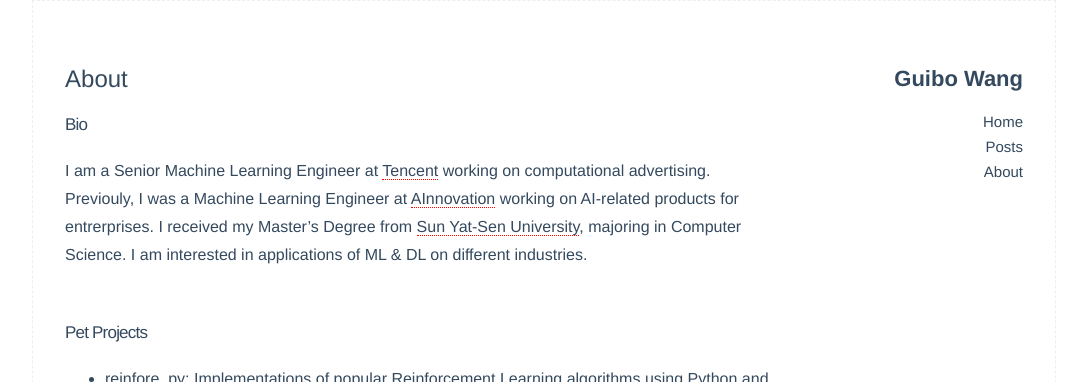
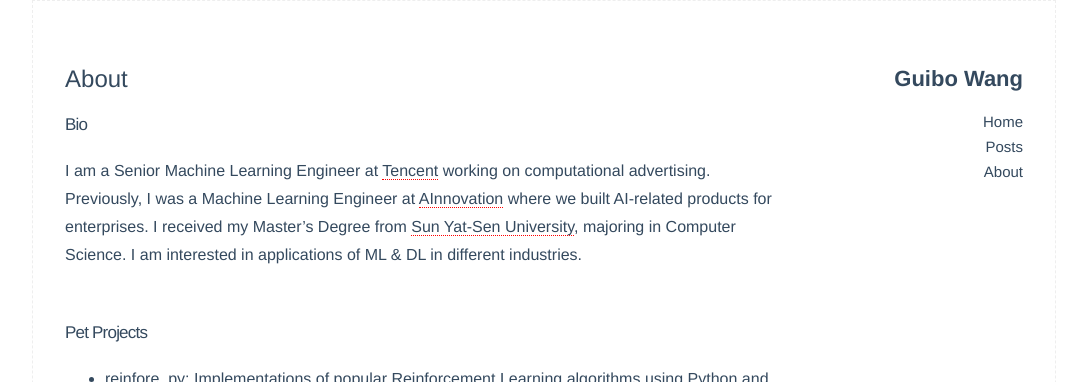
Before and after one commit to borgwang/borgwang.github.io, a Jekyll site: the page built from about.md, in a window 1280 px wide. Shown: the top 382 px of the page, without its empty margins (96-1183 px from the left). Built offline with Jekyll 4.4.1, drawn with Linux system fonts in a browser that asks for light colours; comment, search, counter and statistics services are not loaded.

Commit message:
update about

```diff
--- a/about.md
+++ b/about.md
@@ -6,7 +6,7 @@ permalink: /about/
 
 #### Bio
 
-I am a Senior Machine Learning Engineer at [Tencent](https://tencent.com/) working on computational advertising. Previouly, I was a Machine Learning Engineer at [AInnovation](https://www.ainnovation.com) working on AI-related products for entrerprises. I received my Master's Degree from [Sun Yat-Sen University](http://www.sysu.edu.cn), majoring in Computer Science. I am interested in applications of ML & DL on different industries.
+I am a Senior Machine Learning Engineer at [Tencent](https://tencent.com/) working on computational advertising. Previously, I was a Machine Learning Engineer at [AInnovation](https://www.ainnovation.com) where we built AI-related products for enterprises. I received my Master's Degree from [Sun Yat-Sen University](http://www.sysu.edu.cn), majoring in Computer Science. I am interested in applications of ML & DL in different industries.
 
 <br>
 
```
